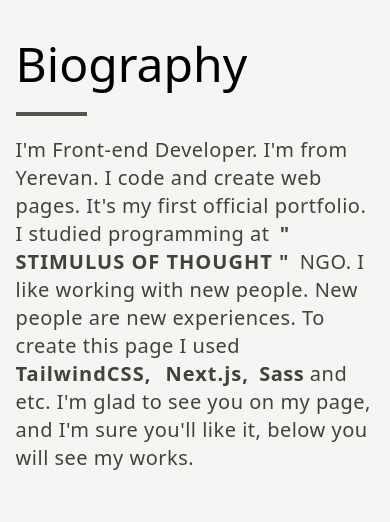
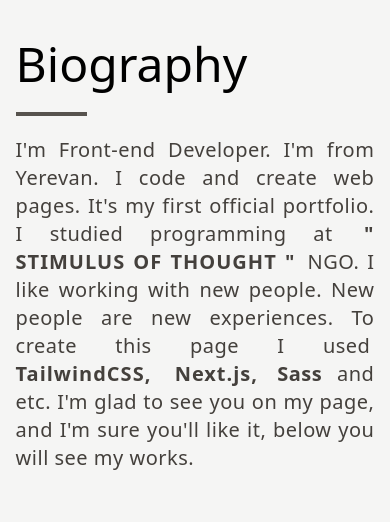
Before and after one commit to 17N71/Narek-Grigoryan-Portoflio, a Next.js app: page / in a window 390 px wide. Shown: the part 1140-1662 px from the top of the page. Built offline with nearby package versions, Linux system fonts and the light colour scheme.

Commit message:
changed article paragraph in small devices to justify | fixed mobile menu light theme | changed tabs -> skills range height |

```diff
--- a/components/Article/Article.jsx
+++ b/components/Article/Article.jsx
@@ -11,7 +11,12 @@ const Article = ({title,par,heading}) => {
           z-[1] after:absolute
                 after:-bottom-7 after:left-0 after:w-[20%] after:h-1 after:z-[1]
                 dark:after:bg-stone-400 after:bg-stone-600'>{title[lang]}</h2>
-  <p className="xl:leading-[3rem] tracking-wide xl:text-3xl text-xl md:text-2xl device:pr-24 text-stone-700 dark:text-white/70">
+  <p className="xl:leading-[3rem]
+  tracking-wide
+  text-justify
+  device:text-left
+  xl:text-3xl text-xl md:text-2xl
+   device:pr-24 text-stone-700 dark:text-white/70">
     {par[lang][0]}
         <a target="_blank"
       className="px-1 outline-none tracking-wider hover:text-[#796fae]
--- a/components/Portfolios/portfolios.jsx
+++ b/components/Portfolios/portfolios.jsx
@@ -43,16 +43,12 @@ function Portfolios({allPortfolios}) {
     }
     return (
         <div className={portfolios.portfolios} name={"portfolio"}>
-
             <h3 className='text-4xl   uppercase text-[#987750] mb-5'>{data.data.left.portfolios.title[lang]}</h3>
             <h2 className='text-5xl ss:text-4xl sm:text-5xl xl:text-6xl mb-12 mt-6 inline-block  relative
                 z-[1] after:absolute
                 after:-bottom-7 after:left-0 after:w-[20%] after:h-1 after:z-[1]
                 dark:after:bg-stone-400 after:bg-stone-600'>{data.data.left.portfolios.subtitle[lang]}</h2>
-
              <Splide options={options} tag="section"  className={"my-5"} aria-label="Portfolio Slider">
-
-
                     {allPortfolios.map(({title,id,alt})=>(
                  <SplideSlide key={id}>
                  <Link  href={`/portfolio/${id}`} className={" cursor-ew-resize"}>
--- a/components/Tab/tab.module.scss
+++ b/components/Tab/tab.module.scss
@@ -59,8 +59,8 @@
   @apply  flex dark:text-gray-300/70 text-gray-500 text-lg mb-2 items-center
 }
 .range{
-  @apply w-full bg-[#906d49] dark:bg-[#333333] h-[3px] relative
+  @apply w-full bg-[#906d49] dark:bg-[#333333] h-[4px] relative
 }
 .rangeInner{
-  @apply h-[3px] bg-black dark:bg-[#906d49] transition-all duration-[1.5s]
+  @apply h-[4px] bg-black dark:bg-[#906d49] transition-all duration-[1.5s]
 }
--- a/components/TopSide/TopSideNavigation/TopSideNavigation.jsx
+++ b/components/TopSide/TopSideNavigation/TopSideNavigation.jsx
@@ -15,7 +15,7 @@ const TopSideNavigation = () => {
       transition-all duration-1000
       flex items-center
       top-0
-justify-center z-50 w-full bg-stone-900 h-full right-[0%]  ${menu?"right-100% ":"-right-[100%]"}`}>
+        justify-center z-50 w-full dark:bg-stone-900 bg-white h-full right-[0%]  ${menu?"right-100% ":"-right-[100%]"}`}>
         <List />
         <OpenMenuButton />
         <LangButton />
--- a/pages/_app.js
+++ b/pages/_app.js
@@ -1,7 +1,7 @@
 import "./../styles/style.scss";
 import '@splidejs/react-splide/css/core';
 import "../styles/globals.css";
-import React, {useCallback} from "react";
+import React from "react";
 
 function MyApp({ Component, pageProps }) {
     const [activeMouse, setActiveMouse] = React.useState(false);
```
Lines whose indentation alone changed are shown as unchanged.
